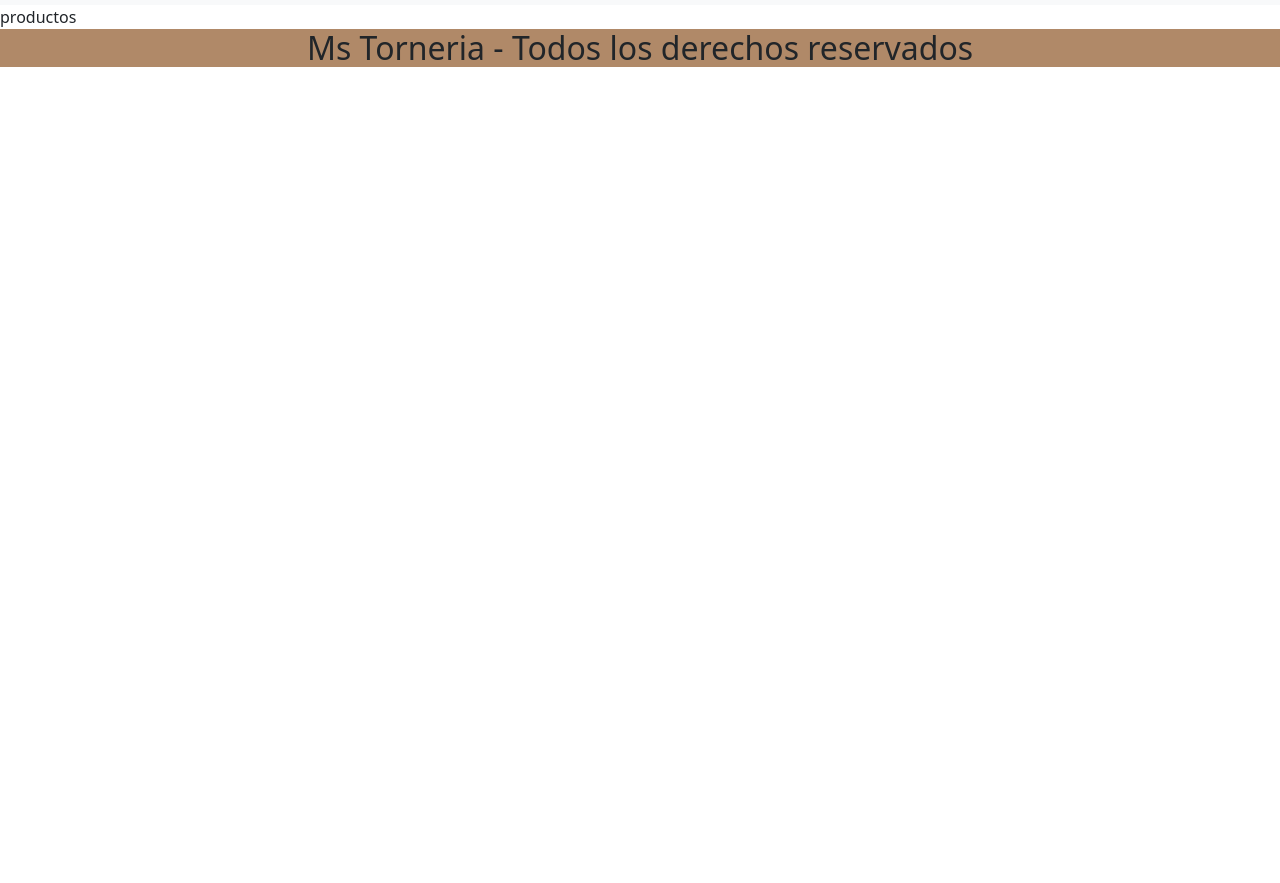
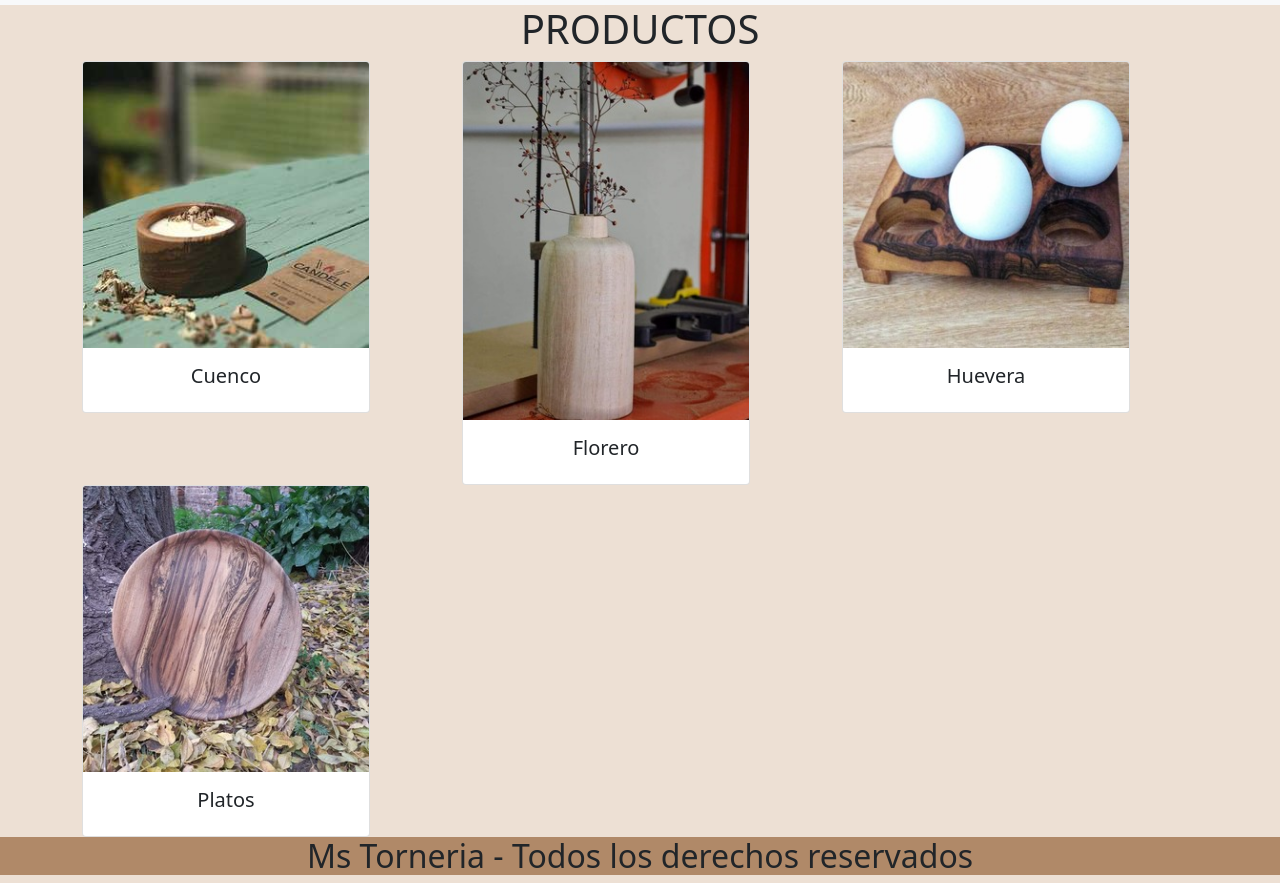
Before and after one commit to SergioTronza/MS-Torneria, a plain HTML site: page productos.html in a window 1280 px wide. Shown: the part 51-934 px from the top of the page. Before the commit the page ends 800 px from the top, so only its background shows below. Drawn offline with nearby package versions, Linux system fonts and the light colour scheme.

Commit message:
productos

```diff
--- a/productos.html
+++ b/productos.html
@@ -1,31 +1,81 @@
 <!DOCTYPE html>
 <html lang="en">
+
 <head>
     <meta charset="UTF-8">
     <meta http-equiv="X-UA-Compatible" content="IE=edge">
     <meta name="viewport" content="width=device-width, initial-scale=1.0">
-    <link href="https://cdn.jsdelivr.net/npm/bootstrap@5.1.3/dist/css/bootstrap.min.css" rel="stylesheet" integrity="sha384-1BmE4kWBq78iYhFldvKuhfTAU6auU8tT94WrHftjDbrCEXSU1oBoqyl2QvZ6jIW3" crossorigin="anonymous">
+    <link href="https://cdn.jsdelivr.net/npm/bootstrap@5.1.3/dist/css/bootstrap.min.css" rel="stylesheet"
+        integrity="sha384-1BmE4kWBq78iYhFldvKuhfTAU6auU8tT94WrHftjDbrCEXSU1oBoqyl2QvZ6jIW3" crossorigin="anonymous">
     <link rel="stylesheet" href="./css/style.css">
     <title>Productos</title>
 </head>
-<body>
+
+<body class="fondo">
     <header>
         <nav class="navbar navbar-light bg-light">
             <div class="container-fluid">
-              <a class="navbar-brand" href="./index.html">
-                <img src="./media/Logo.jpg" alt="" width="30" height="24" class="d-inline-block align-text-top">
-                MS torneria
-              </a>
+                <a class="navbar-brand" href="./index.html">
+                    <img src="./media/Logo.jpg" alt="" width="30" height="24" class="d-inline-block align-text-top">
+                    MS torneria
+                </a>
             </div>
-          </nav>
+        </nav>
     </header>
 
-    productos
+    <main class="text-center">
+        <h1>PRODUCTOS</h1>
+        <div>
+            <div class="container">
+                <div class="row justify-content-center">
+                    <div class="col">
+                        <div class="card" style="width: 18rem;">
+                            <img src="./media/tr_cuenco.jpg" class="card-img-top" alt="cuenco">
+                            <div class="card-body">
+                                <h5 class="card-title">Cuenco</h5>
+                            </div>
+                        </div>
+                    </div>
+                    <div class="col">
+                        <div class="card" style="width: 18rem;">
+                            <img src="./media/florero.jpg" class="card-img-top" alt="florero">
+                            <div class="card-body">
+                                <h5 class="card-title">Florero</h5>
+                            </div>
+                        </div>
+                    </div>
+                    <div class="col">
+                        <div class="card" style="width: 18rem;">
+                            <img src="./media/Hueveras.jpg" class="card-img-top" alt="Huevera">
+                            <div class="card-body">
+                                <h5 class="card-title">Huevera</h5>
+                            </div>
+                        </div>
+                    </div>
+                    <div class="col">
+                        <div class="card" style="width: 18rem;">
+                            <img src="./media/plato2.jpg" class="card-img-top" alt="platos">
+                            <div class="card-body">
+                                <h5 class="card-title">Platos</h5>
+                            </div>
+                        </div>
 
+                    </div>
+                </div>
+            </div>
+        </div>
+
+        </div>
+        </div>
+
+    </main>
 
     <footer class="fondoTres text-center">
         <h2>Ms Torneria - Todos los derechos reservados</h2>
     </footer>
-    <script src="https://cdn.jsdelivr.net/npm/bootstrap@5.1.3/dist/js/bootstrap.bundle.min.js" integrity="sha384-ka7Sk0Gln4gmtz2MlQnikT1wXgYsOg+OMhuP+IlRH9sENBO0LRn5q+8nbTov4+1p" crossorigin="anonymous"></script>
+    <script src="https://cdn.jsdelivr.net/npm/bootstrap@5.1.3/dist/js/bootstrap.bundle.min.js"
+        integrity="sha384-ka7Sk0Gln4gmtz2MlQnikT1wXgYsOg+OMhuP+IlRH9sENBO0LRn5q+8nbTov4+1p"
+        crossorigin="anonymous"></script>
 </body>
+
 </html>
```
